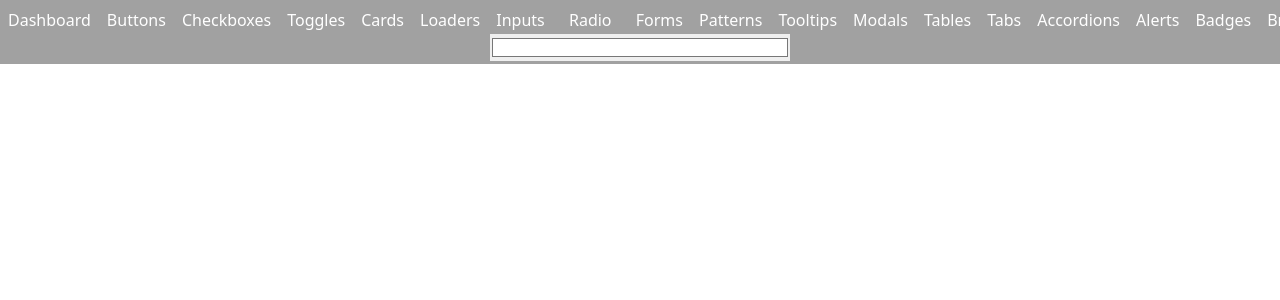
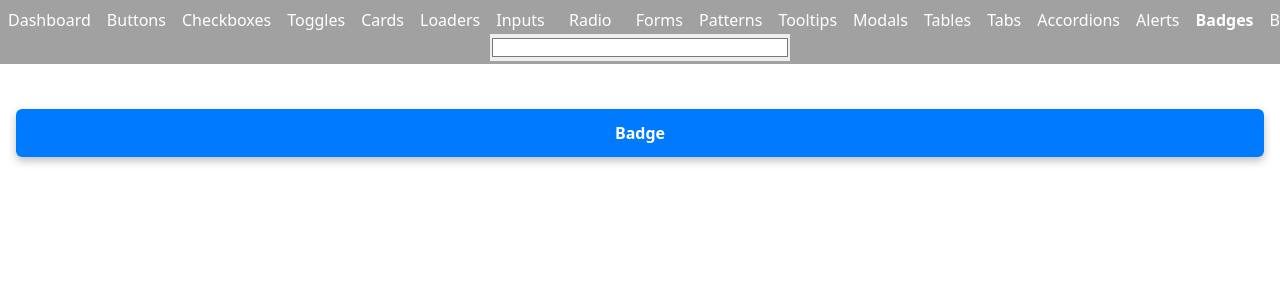
Before and after one commit to Jorextror/vue-components, a Vue app: page /badges in a window 1280 px wide. Shown: the top 300 px of the page. Built offline with nearby package versions, Linux system fonts and the light colour scheme.

Commit message:
ADD: badges

```diff
--- /dev/null
+++ b/src/components/Badges/BaseBadge.vue
@@ -0,0 +1,41 @@
+<template>
+    <h2
+      class="relative px-6 py-3 font-semibold rounded-md overflow-hidden group shadow-[0px_4px_4px_0px_rgba(0,0,0,0.25)]"
+      :style="{
+        color: textColor,
+        borderColor: currentBorderColor,
+        boxShadow: `0px 4px 8px ${shadowColor}`,
+        backgroundImage: `linear-gradient(to right, ${currentBackground}, ${currentBackground2}, ${currentBackground})`,
+      }"
+    >
+        <slot></slot>
+    </h2>
+  </template>
+
+  <script setup>
+  import { ref } from "vue";
+
+  // Props para personalizar estilos del botón
+  const props = defineProps({
+    textColor: { type: String, default: "#ffffff" }, // Color del texto
+
+    backgroundColor: { type: String, default: "#4CAF50" }, // Color de fondo
+    backgroundColor2: { type: String, default: "#4CAF50" }, // Segundo color de fondo (gradiente)
+
+    borderColor: { type: String, default: "#4CAF50" }, // Color del borde
+
+    shadowColor: { type: String, default: "rgba(76, 175, 80, 0.5)" }, // Color de la sombra
+  });
+
+  // Estado reactivo para manejar estilos dinámicos
+  const currentBackground = ref(props.backgroundColor);
+  const currentBackground2 = ref(props.backgroundColor2);
+  const currentBorderColor = ref(props.borderColor);
+
+</script>
+
+  <style scoped>
+  button {
+    transition: all 0.3s ease-in-out; /* Transiciones suaves */
+  }
+  </style>
--- a/src/router/router.js
+++ b/src/router/router.js
@@ -4,6 +4,7 @@ import Buttons from '../view/ButtonsView.vue';
 import Checkboxes from '../view/CheckBoxesView.vue';
 import TooltipView from '../view/TooltipView.vue';
 import CardsView from '../view/CardsView.vue';
+import BadgesView from '../view/BadgesView.vue';
 
 const routes = [
   { path: '/', name: 'Dasboard', component: Dasboard },
@@ -11,6 +12,7 @@ const routes = [
   { path: '/checkboxes', name: 'Checkboxes', component: Checkboxes },
   { path: '/tooltip', name: 'Tooltip', component: TooltipView },
   { path: '/cards', name: 'Cards', component: CardsView },
+  { path: '/badges', name: 'Badge', component: BadgesView },
 ];
 
 const router = createRouter({
--- /dev/null
+++ b/src/view/BadgesView.vue
@@ -0,0 +1,25 @@
+<template>
+    <BaseBadge
+          textColor="#ffffff"
+
+          backgroundColor="#007BFF"
+          backgroundColor2="#007BFF"
+
+          hoverBackgroundColor="#0056b3"
+          hoverBackgroundColor2="#0056b3"
+
+          activeBackgroundColor="#003e8e"
+          activeBackgroundColor2="#003e8e"
+
+          borderColor="#007BFF"
+          hoverBorderColor="#0056b3"
+
+          shadowColor="rgba(0, 0, 0, 0.25)"
+        >
+          Badge
+        </BaseBadge>
+</template>
+
+<script setup >
+    import BaseBadge from '../components/Badges/BaseBadge.vue';
+</script>
--- a/src/view/ButtonsView.vue
+++ b/src/view/ButtonsView.vue
@@ -44,7 +44,7 @@
           borderColor="#007BFF"
           hoverBorderColor="#0056b3"
 
-          shadowColor="rgba(0, 123, 255, 0.5)"
+          shadowColor="rgba(0, 0, 0, 0.25)"
         >
           Botón Base
         </BaseButton>
```
